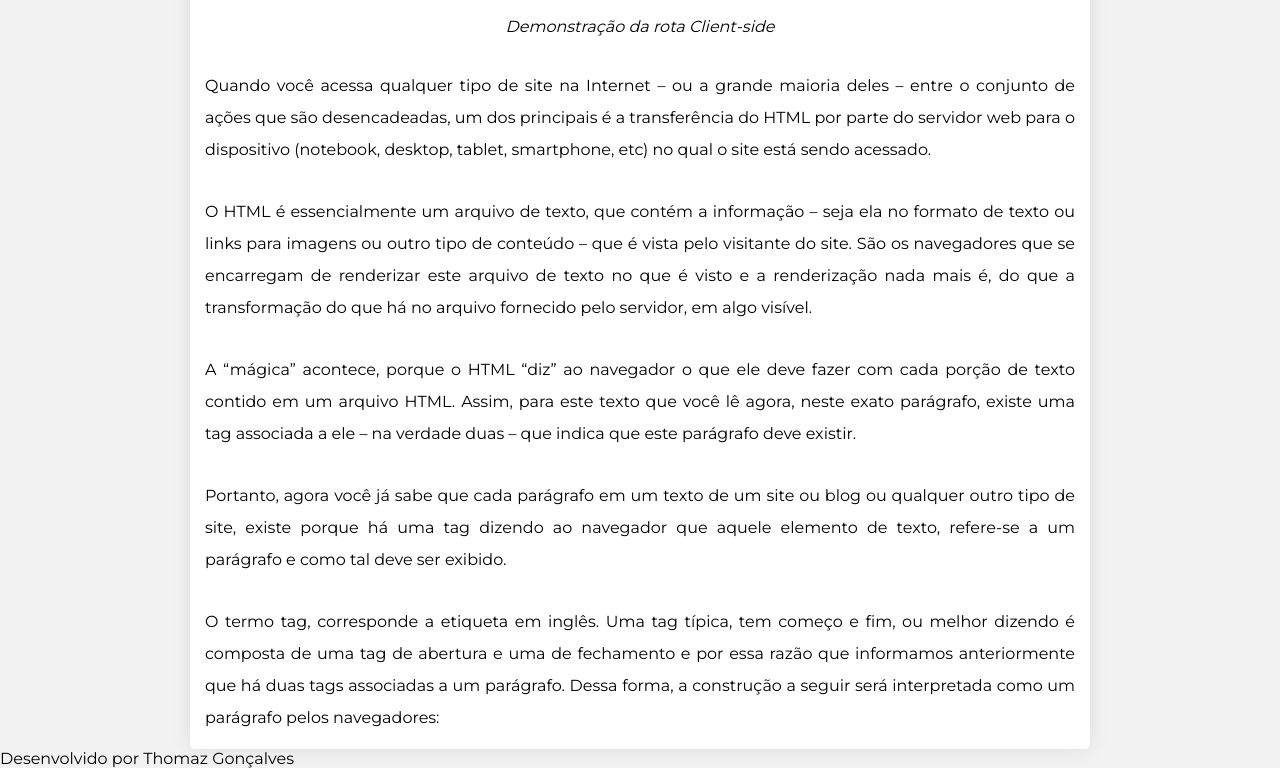
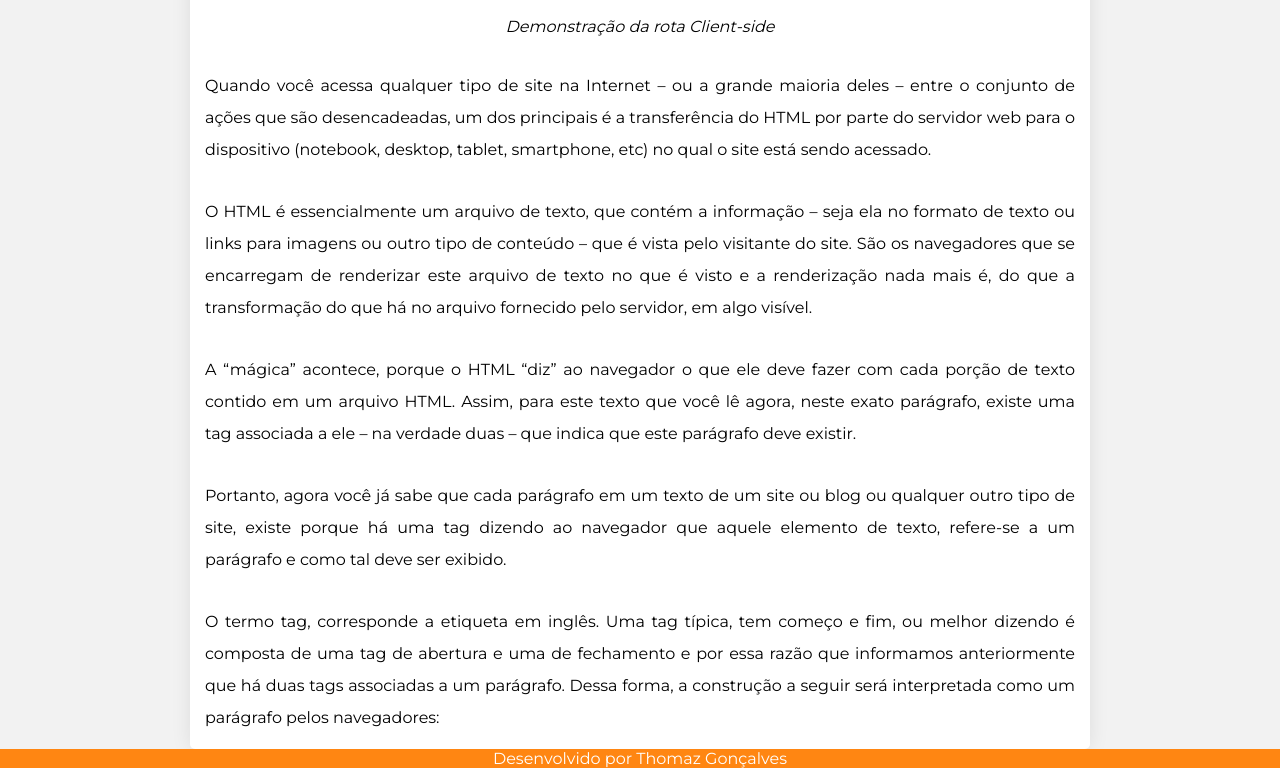
Before and after one commit to ThomazGoncalves/historia-do-html, a plain HTML site: page index.html in a window 1280 px wide. Shown: the part 2920-3688 px from the top of the page. Drawn offline with nearby package versions, Linux system fonts and the light colour scheme.

Commit message:
Update style.css

```diff
--- a/css/style.css
+++ b/css/style.css
@@ -133,3 +133,9 @@ p {
     margin: auto;
     margin-bottom: 20px;
 }
+
+footer {
+    text-align: center;
+    background-color: var(--cor-0);
+    color: white;
+}
```
